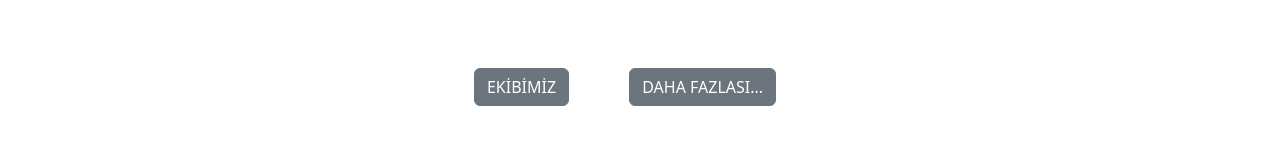
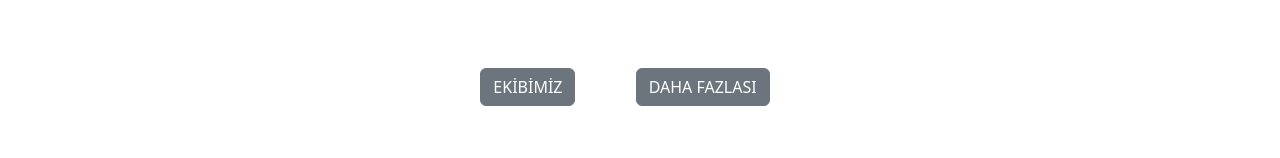
Before and after one commit to melihadnanozturk/BootstrapWebSite, a plain HTML site: page index.html in a window 1280 px wide. Shown: the part 583-741 px from the top of the page. Drawn offline with nearby package versions, Linux system fonts and the light colour scheme.

Commit message:
dots was deleted

```diff
--- a/index.html
+++ b/index.html
@@ -66,7 +66,7 @@
             <button type=" button" class="btn btn-secondary" style="margin-top: 25; margin-right: 30px;">EKİBİMİZ</button>
         </a>
         <a class="btn " href="dahaFazla.html" role="button">
-            <button type="button" class="btn btn-secondary" style="margin-top: 25; margin-right: 30px;">DAHA FAZLASI...</button>
+            <button type="button" class="btn btn-secondary" style="margin-top: 25; margin-right: 30px;">DAHA FAZLASI</button>
         </a>
     </div>
 
```
